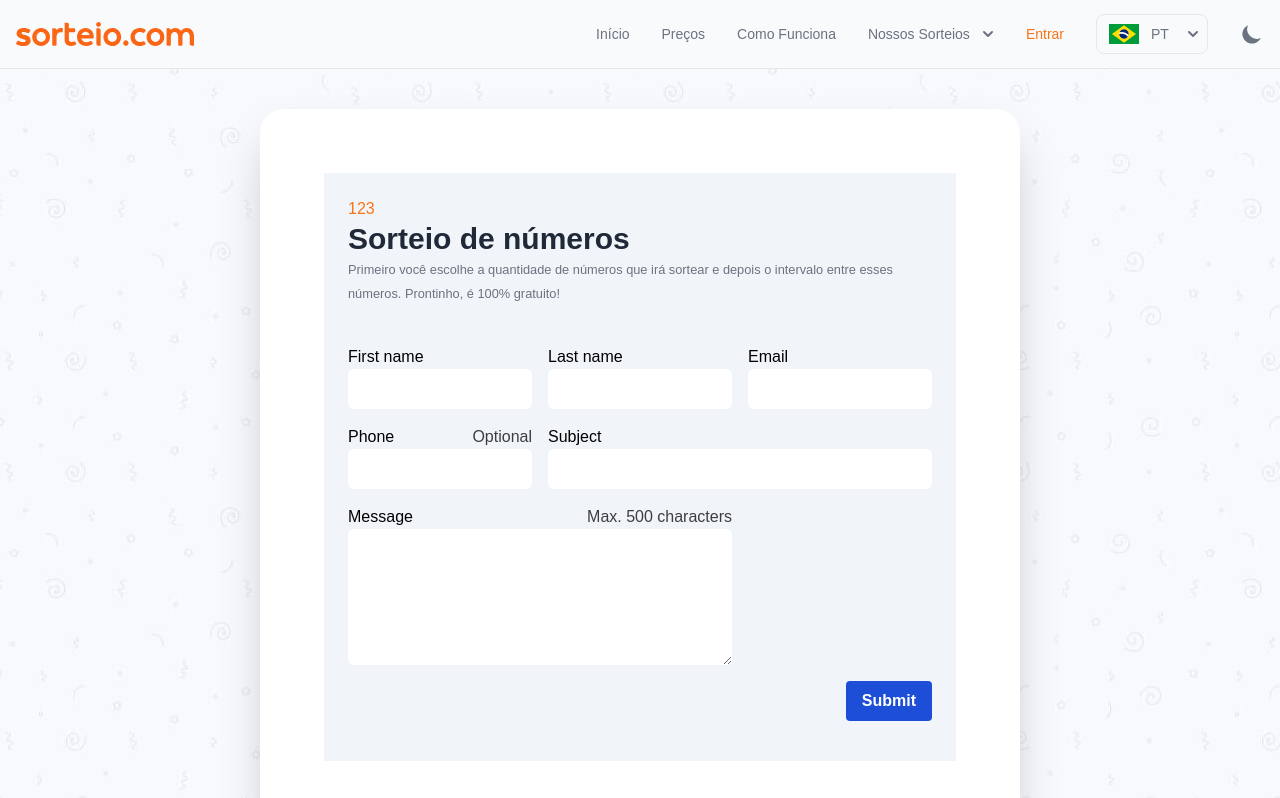
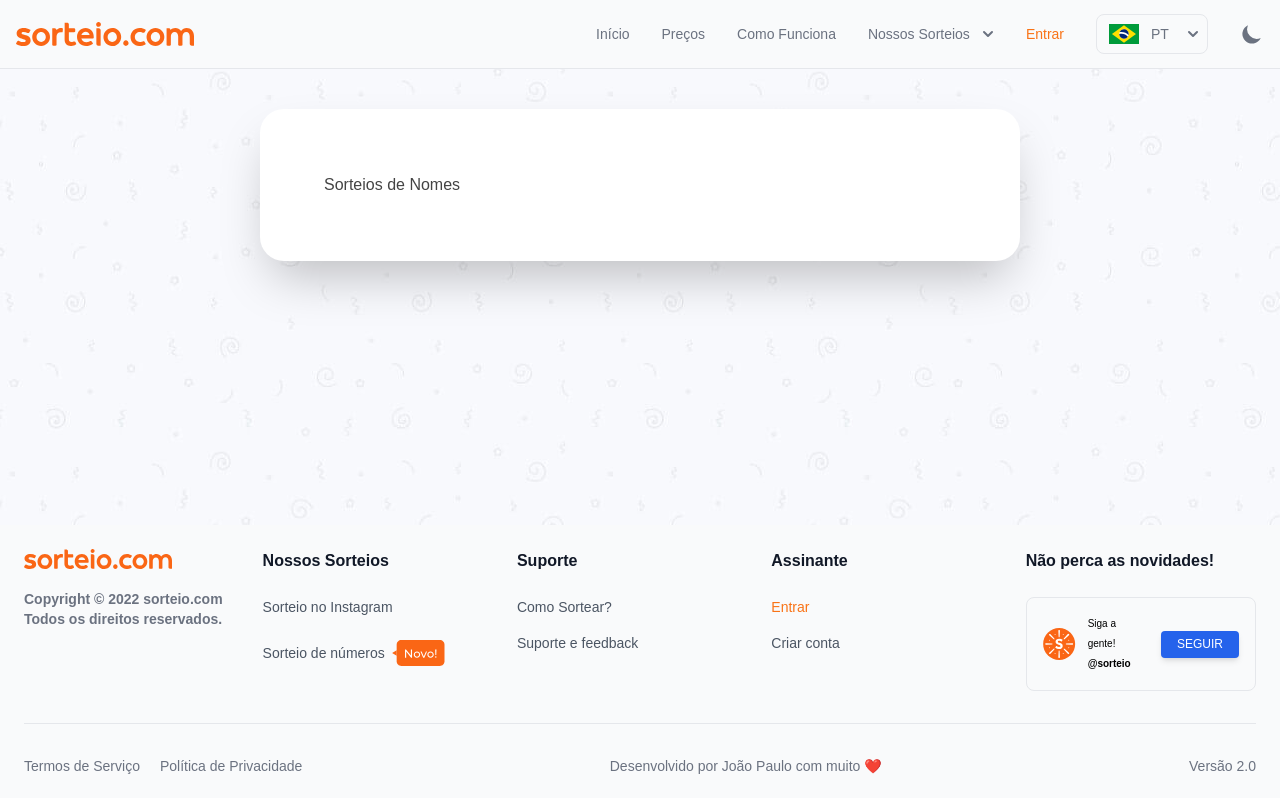
Before and after one commit to jotapepinheiro/next-tailwind, a Next.js app: page /raffles/names in a window 1280 px wide. Shown: the top 798 px of the page. Built offline with nearby package versions, Linux system fonts and the light colour scheme.

Commit message:
Remove debug color

```diff
--- a/src/components/Contact.tsx
+++ /dev/null
@@ -1,68 +0,0 @@
-function Contact() {
-  return (
-    <div className='p-6 bg-slate-100'>
-      <div className='text-orange-500 font-medium'>123</div>
-      <h1 className='text-3xl font-bold text-gray-800'>Sorteio de números</h1>
-      <small className='text-gray-500 font-normal'>
-        Primeiro você escolhe a quantidade de números que irá sortear e depois o intervalo entre esses números.
-        Prontinho, é 100% gratuito!
-      </small>
-
-      <form className='mt-10'>
-        <div className='grid grid-cols-3 gap-4'>
-          <div className='flex flex-col'>
-            <label htmlFor='first-name'>First name</label>
-            <input type='text' id='first-name' name='first-name' className='form-input px-3 py-2 rounded-md' required />
-          </div>
-          <div className='flex flex-col'>
-            <label htmlFor='last-name'>Last name</label>
-            <input type='text' id='last-name' name='last-name' className='form-input px-3 py-2 rounded-md' required />
-          </div>
-          <div className='flex flex-col'>
-            <label htmlFor='email'>Email</label>
-            <input type='email' id='email' name='email' className='form-input px-3 py-2 rounded-md' required />
-          </div>
-          <div className='flex flex-col'>
-            <label htmlFor='phone'>
-              <div className='flex align-items'>
-                Phone
-                <span className='ml-auto opacity-75'>Optional</span>
-              </div>
-            </label>
-            <input type='tel' id='phone' name='phone' className='form-input px-3 py-2 rounded-md' />
-          </div>
-          <div className='flex flex-col col-span-2'>
-            <label htmlFor='subject'>Subject</label>
-            <input type='text' id='subject' name='subject' className='form-input px-3 py-2 rounded-md' required />
-          </div>
-          <div className='flex flex-col col-span-2'>
-            <label htmlFor='subject'>
-              <div className='flex align-items'>
-                Message
-                <span className='ml-auto opacity-75'>Max. 500 characters</span>
-              </div>
-            </label>
-            <textarea
-              maxLength={500}
-              rows={5}
-              id='subject'
-              name='subject'
-              className='form-input px-3 py-2 rounded-md'
-              required
-            />
-          </div>
-        </div>
-        <div className='flex justify-end py-4'>
-          <button
-            type='submit'
-            className='bg-blue-700 text-white font-bold py-2 px-4 rounded focus:ring focus:ring-blue-300 hover:bg-blue-500'
-          >
-            Submit
-          </button>
-        </div>
-      </form>
-    </div>
-  );
-}
-
-export default Contact;
--- a/src/components/FooterBar.tsx
+++ b/src/components/FooterBar.tsx
@@ -1,7 +1,5 @@
 function FooterBar(props: any) {
   return (
-    <>
-      <div className='h-0.5 bg-red-500 sm:bg-orange-500 md:bg-blue-500 lg:bg-pink-500 xl:bg-teal-500'></div>
     <footer className='container m-auto p-4 sm:p-6 '>
       <div className='md:flex md:justify-center'>
         <div className='mb-6 md:mb-0 mr-10'>
@@ -109,7 +107,6 @@ function FooterBar(props: any) {
         <span className='text-sm text-gray-500 sm:text-center dark:text-gray-400'>Versão 2.0</span>
       </div>
     </footer>
-    </>
   );
 }
 
--- a/src/pages/raffles/names.tsx
+++ b/src/pages/raffles/names.tsx
@@ -1,11 +1,10 @@
 import type { NextPage } from 'next';
-import Contact from '../../components/Contact';
 import Layout from '../../components/Layout';
 
 const RafflesNames: NextPage = () => {
   return (
     <Layout>
-      <Contact />
+      <h1 className='animate-pulse'>Sorteios de Nomes</h1>
     </Layout>
   );
 };
--- a/src/pages/raffles/numeric.tsx
+++ b/src/pages/raffles/numeric.tsx
@@ -18,7 +18,6 @@ const RafflesNumeric: NextPage = () => {
 
   return (
     <Layout>
-      <>
       <div className='text-orange-500 font-medium animate-bounce'>123</div>
       <h1 className='text-3xl font-bold text-gray-800 dark:text-gray-300'>Sorteio de números</h1>
       <small className='text-gray-500 font-normal dark:text-gray-400'>
@@ -73,7 +72,6 @@ const RafflesNumeric: NextPage = () => {
 
         <div className='flex-auto mt-5 w-full p-2'>{faqComponents}</div>
       </form>
-      </>
     </Layout>
   );
 };
```
Lines whose indentation alone changed are shown as unchanged.
